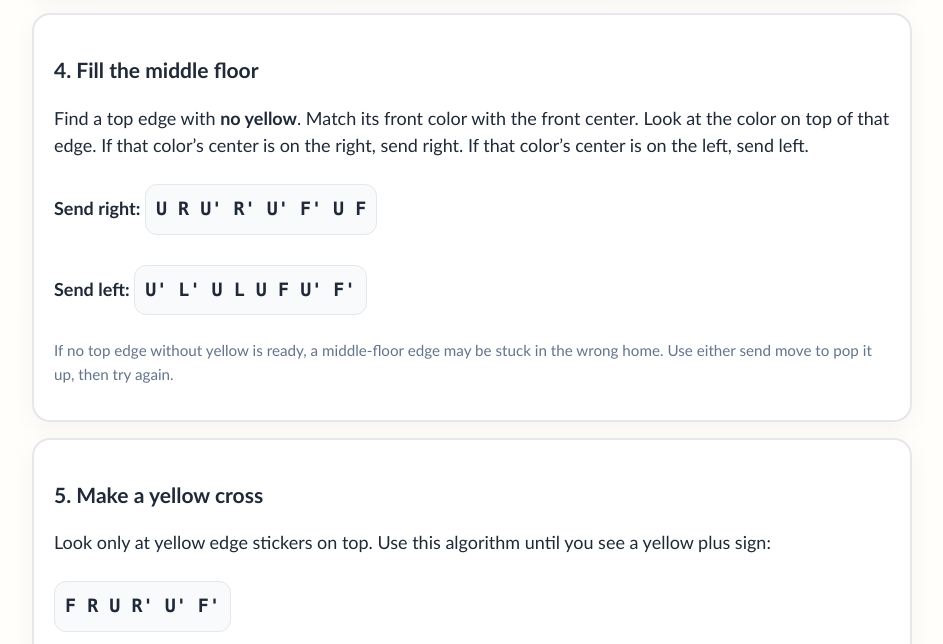
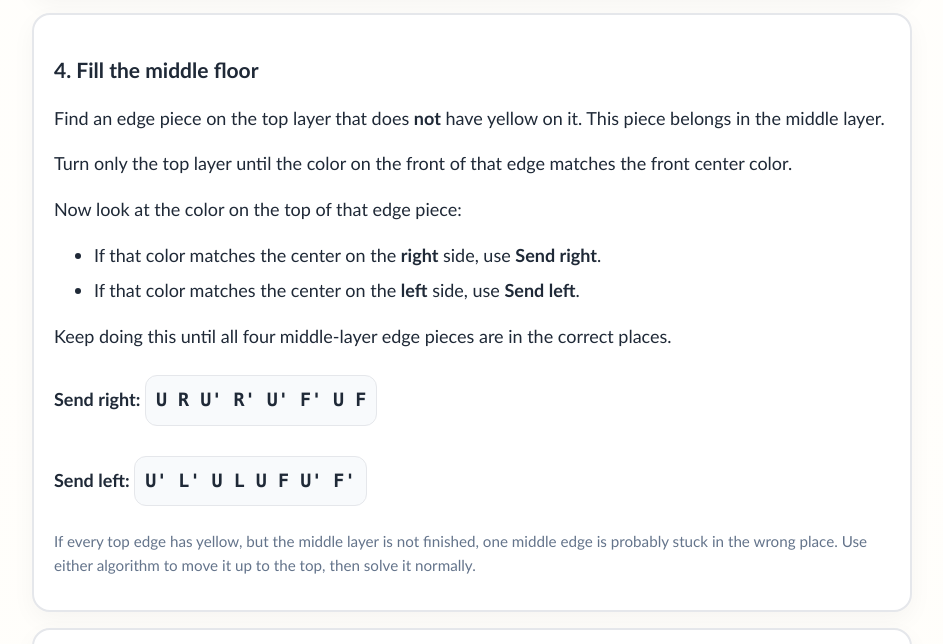
Before and after one commit to derekluciani/rubiks-guide, a plain HTML site: page index.html in a window 1280 px wide. Shown: the part 2628-3272 px from the top of the page, without its empty margins (168-1111 px from the left). Drawn offline with Linux system fonts and the light colour scheme.

Commit message:
Revised language for instruction #4

```diff
--- a/index.html
+++ b/index.html
@@ -89,10 +89,17 @@
       <figcaption>Step 4 picture: the middle floor.</figcaption>
     </figure>
     -->
-    <p>Find a top edge with <b>no yellow</b>. Match its front color with the front center. Look at the color on top of that edge. If that color’s center is on the right, send right. If that color’s center is on the left, send left.</p>
+    <p>Find an edge piece on the top layer that does <b>not</b> have yellow on it. This piece belongs in the middle layer.</p>
+    <p>Turn only the top layer until the color on the front of that edge matches the front center color.</p>
+    <p>Now look at the color on the top of that edge piece:</p>
+    <ul class="checklist">
+      <li>If that color matches the center on the <b>right</b> side, use <b>Send right</b>.</li>
+      <li>If that color matches the center on the <b>left</b> side, use <b>Send left</b>.</li>
+    </ul>
+    <p>Keep doing this until all four middle-layer edge pieces are in the correct places.</p>
     <p><b>Send right:</b> <span class="algo">U R U' R' U' F' U F</span></p>
     <p><b>Send left:</b> <span class="algo">U' L' U L U F U' F'</span></p>
-    <p class="small">If no top edge without yellow is ready, a middle-floor edge may be stuck in the wrong home. Use either send move to pop it up, then try again.</p>
+    <p class="small">If every top edge has yellow, but the middle layer is not finished, one middle edge is probably stuck in the wrong place. Use either algorithm to move it up to the top, then solve it normally.</p>
   </div>
 
   <div class="step">
```
